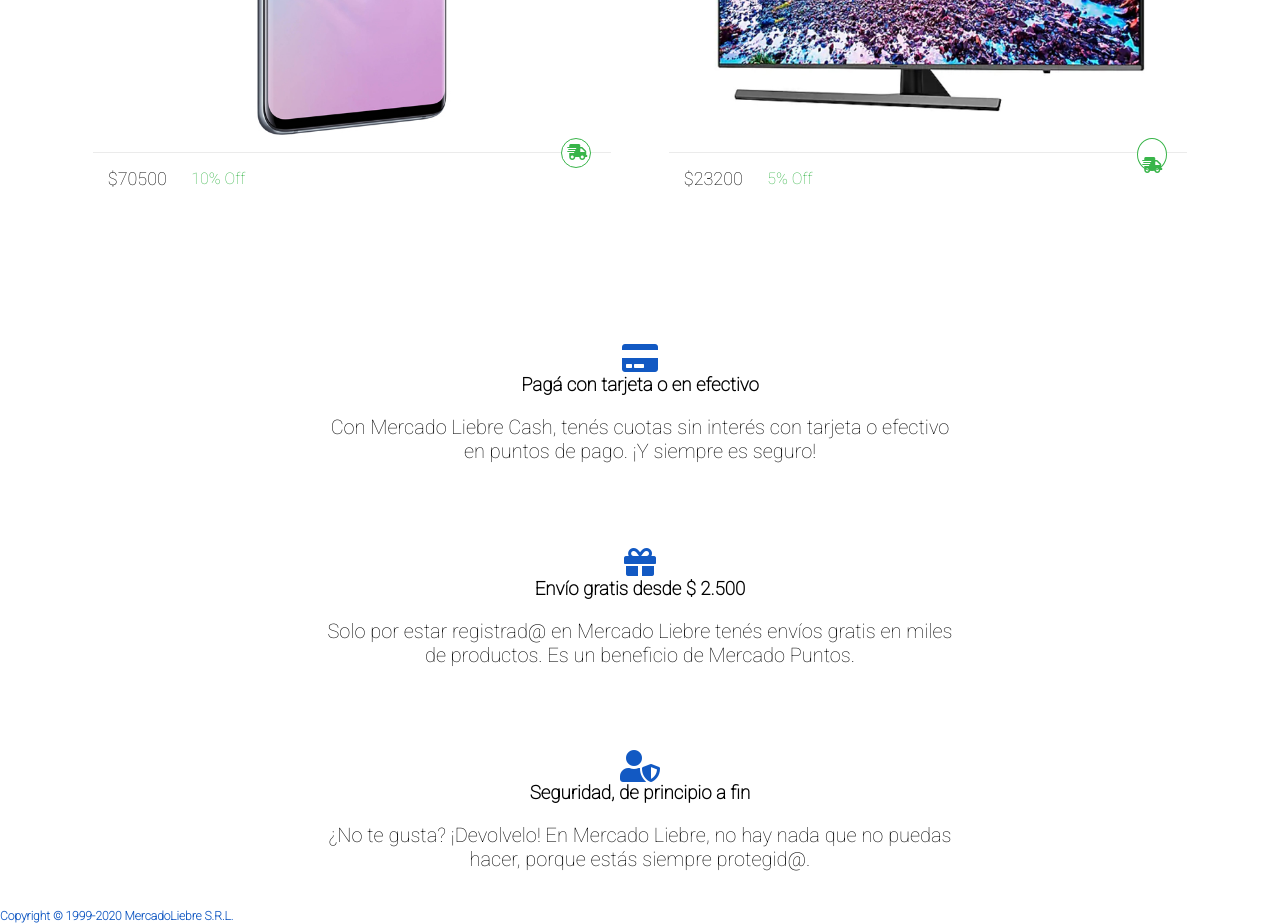
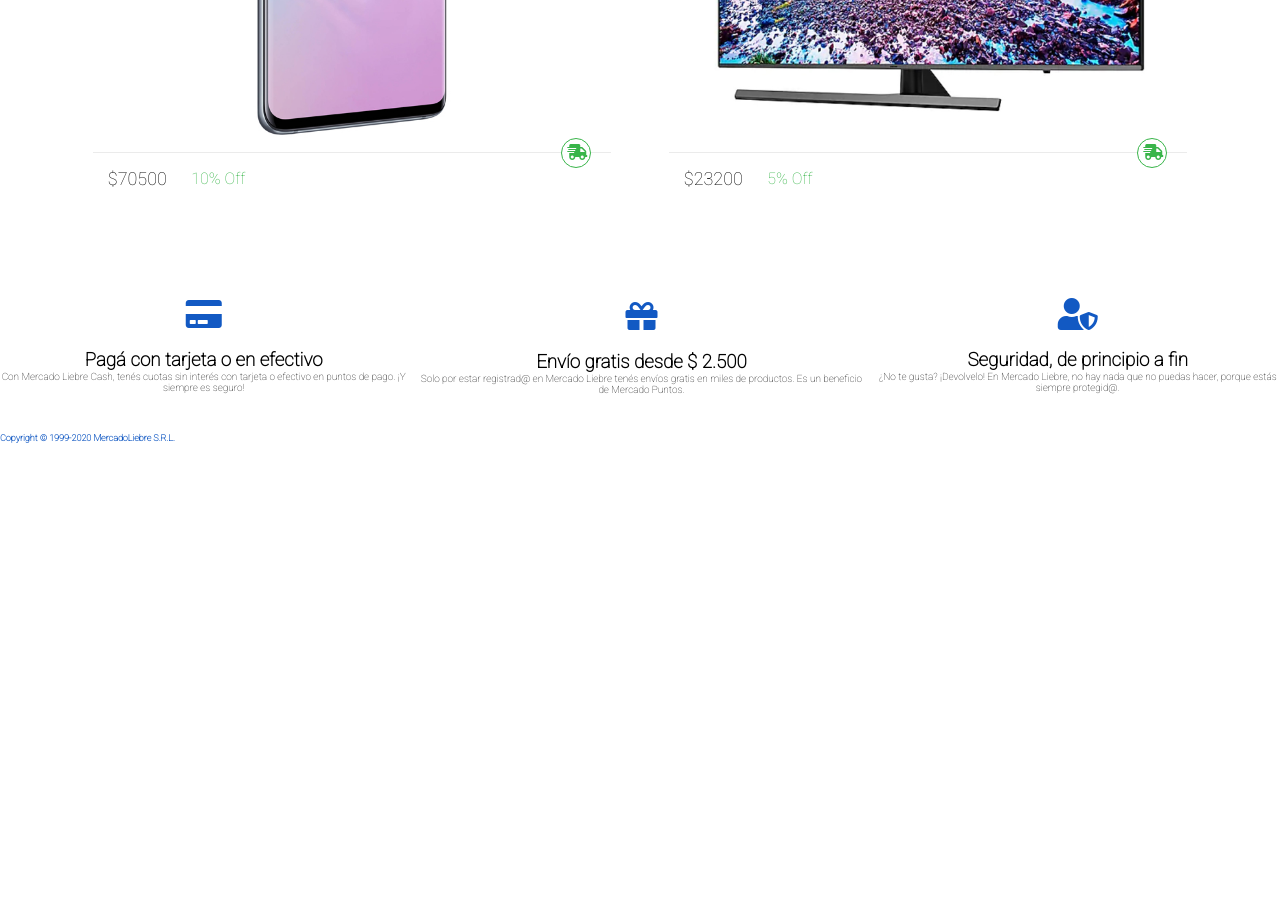
Before and after one commit to ignacioandreozzi/Mercadolibre, a website: page views/index.html in a window 1280 px wide. Shown: the part 2800-3723 px from the top of the page. After the commit the page ends 3243 px from the top, so only its background shows below. Drawn offline with Linux system fonts and the light colour scheme; files whose address does not match are found by name.

Commit message:
cambios finales

```diff
--- a/public/css/style.css
+++ b/public/css/style.css
@@ -172,7 +172,7 @@ body {
 }
 
 .copy {
-    font-size: 12px;
+    font-size: 9px;
     color: #1259c3;
     font-weight: 1000;
 }
@@ -210,6 +210,7 @@ body {
     align-items: center;
     justify-content: center;
     padding-top: 5%;
+    color: #1259c3;
 }
 
 
@@ -474,7 +475,30 @@ main section article img {
 input:invalid {
     color: red;
 }
+.submit-login:hover{
+    background-color:#0022AA;
+    cursor: pointer;
+}
+.contenedorfootertotal{
+    display: flex;
+    flex-direction: column;
+}
+.contenedorfootersubtotal{
+    display: flex;
+    flex-direction: column;
 
+}
+.contenedorsubsubproducto{
+    display: flex;
+    justify-content: center;
+
+}
+.contenedorsubsubproducto{
+   margin-left: 1%;
+   margin-right: 1%;
+
+
+}
 @media (min-width :361px) {
     .dyd {
         display: none;
@@ -491,10 +515,9 @@ input:invalid {
 
 @media (min-width : 769px) {
     .texto {
-        font-size: 20px;
-        text-align: center;
-        margin-left: 25%;
-        margin-right: 25%;
+        font-size: 10px;
+       text-align: center;
+       margin: 0;
     }
 
     .burger-menu {
@@ -540,6 +563,15 @@ input:invalid {
 
         transform: rotate(270deg);
     }
+    .contenedorfootertotal{
+        display: flex;
+        flex-direction: row;
+        gap: 1%;
+    }
+    #chacho:hover{
+       color: #39b54a;
+
+    }
 }
 
 @media (min-width : 1284px) {
--- a/views/index.html
+++ b/views/index.html
@@ -175,7 +175,7 @@
             <article class="articulo">
                 <img src="images/img-tv-samsung-smart.jpg" id="imagen.size">
                 <article class="articulo-detail">
-                    <i class="fas fa-shipping-fast" id="chacho"></i>
+                    <i class="fas fa-shipping-fast" ></i>
                     <div class="box-item">
                         <p class="precio">$23200</p>
                         <p class="dyc"> 5% Off</p>
@@ -187,30 +187,44 @@
     </main>
 
     <footer>
-        <section>
-            <i class="fas fa-credit-card fa-2x" id="chacho" style="color: #1259c3;"></i>
+        <section class="contenedorfootertotal">
+            <section class="contenedorfootersubtotal">
+                <div class="contenedorsubsubproducto"><i class="fas fa-credit-card fa-2x" id="chacho"
+                        ></i></div>
+                        <br>
+                <div class="contenedorsubsubproducto">
                     <h3 class="centrado">Pagá con tarjeta o en efectivo</h3>
-            <br>
+                </div>
+                <div class="contenedorsubsubproducto.">
                     <p class="texto"> Con Mercado Liebre Cash, tenés cuotas sin interés con tarjeta o efectivo en
                         puntos de pago. ¡Y siempre es seguro!</p>
+                </div>
+
             </section>
+
+            <section class="contenedorfootersubtotal">
+                <div class="contenedorsubsubproducto"> <i class="fas fa-gift fa-2x" id="chacho" ></i></div>
                 <br>
-        <section>
-            <i class="fas fa-gift fa-2x" id="chacho" style="color: #1259c3;"></i>
+                <div class="contenedorsubsubproducto">
                     <h3 class="centrado">Envío gratis desde $ 2.500</h3>
-            <br>
+                </div>
+                <div class="contenedorsubsubproducto.">
                     <p class="texto">
                         Solo por estar registrad@ en Mercado Liebre tenés envíos gratis en miles de
                         productos. Es un beneficio de Mercado Puntos.</p>
+                </div>
+
             </section>
-        <br>
+
             <section>
 
-            <i class="fas fa-user-shield fa-2x" id="chacho" style="color: #1259c3;"></i>
+                <i class="fas fa-user-shield fa-2x" id="chacho" ></i>
+               <br>
                 <h3 class="centrado">Seguridad, de principio a fin</h3>
-            <br>
+
                 <p class="texto">¿No te gusta? ¡Devolvelo! En Mercado Liebre, no hay nada que no puedas hacer,
                     porque estás siempre protegid@.</p>
+            </section>
         </section>
         <br><br>
         <section>
```
Lines whose indentation alone changed are shown as unchanged.
